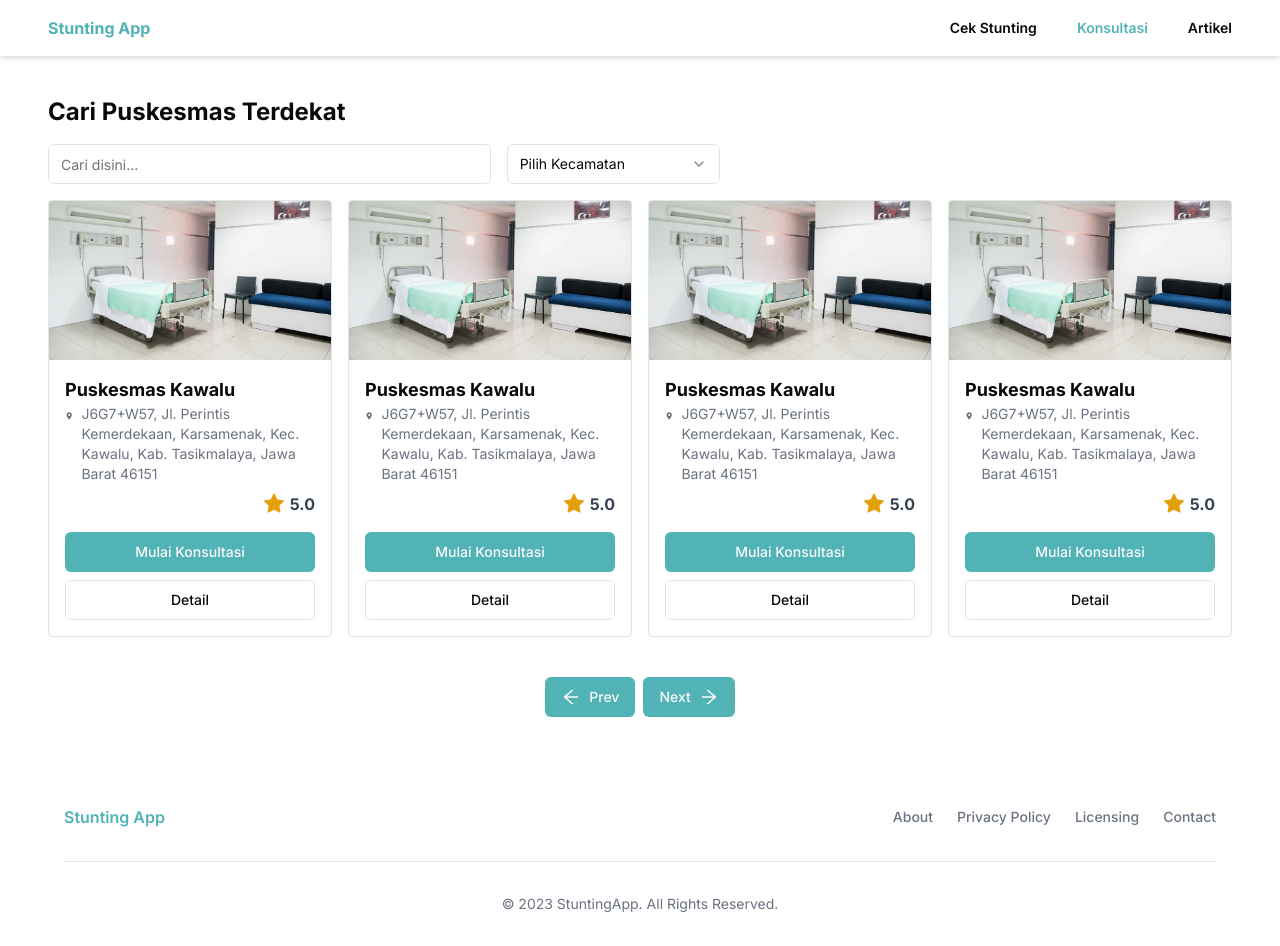
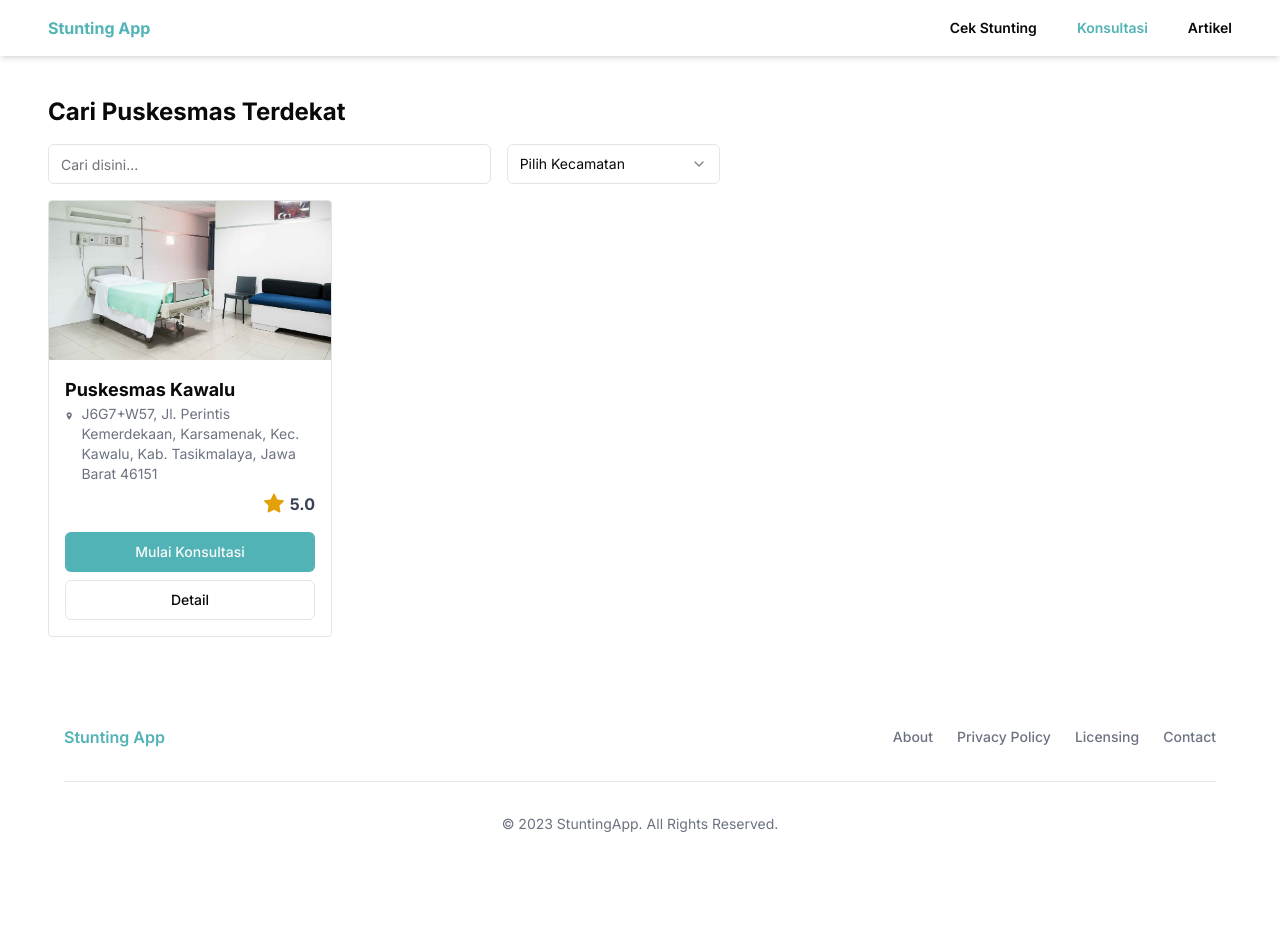
Before and after one commit to AamHermansyah/stunting, a Next.js app: page /puskesmas in a window 1280 px wide. After the commit the page ends 866 px from the top, so only its background shows below. Built offline with nearby package versions, Linux system fonts and the light colour scheme.

Commit message:
[UPDATE] Remove 3 card in puskesmas

```diff
--- a/app/puskesmas/page.tsx
+++ b/app/puskesmas/page.tsx
@@ -48,11 +48,9 @@ function PuskesmasPage() {
         </div>
       </div>
       <div className="grid grid-cols-1 sm:grid-cols-2 md:grid-cols-3 lg:grid-cols-4 gap-4 mt-4">
-        {[1, 2, 3, 4].map((item) => (
-          <CardPuskesmas key={item} />
-        ))}
+        <CardPuskesmas />
       </div>
-      <div className="text-center">
+      {/* <div className="text-center">
         <div className="inline-flex mt-10 gap-2">
           <Button className="inline-flex gap-2 items-center">
             <AiOutlineArrowLeft fontSize={20} />
@@ -63,7 +61,7 @@ function PuskesmasPage() {
             <AiOutlineArrowRight fontSize={20} />
           </Button>
         </div>
-      </div>
+      </div> */}
     </div>
   )
 }
```
